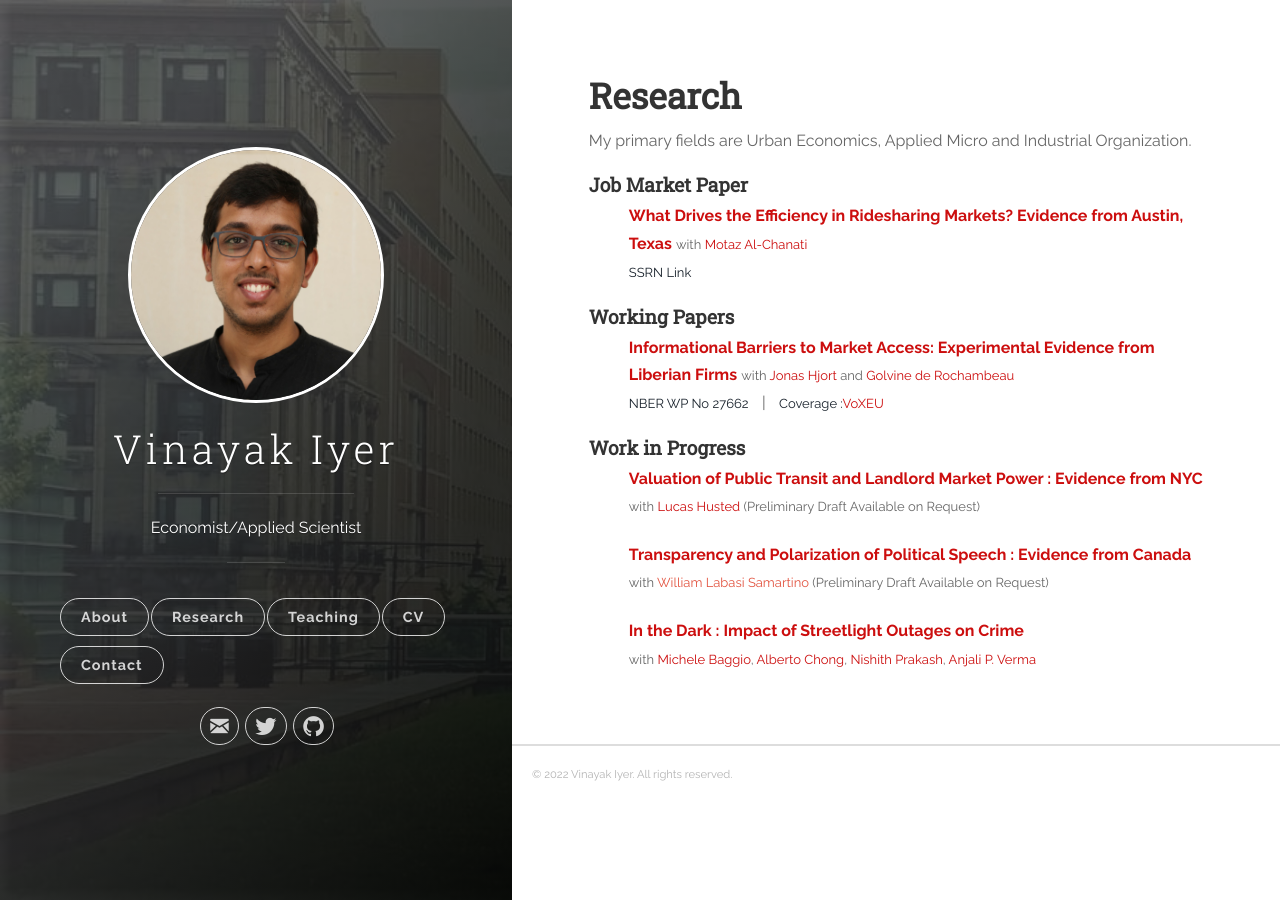
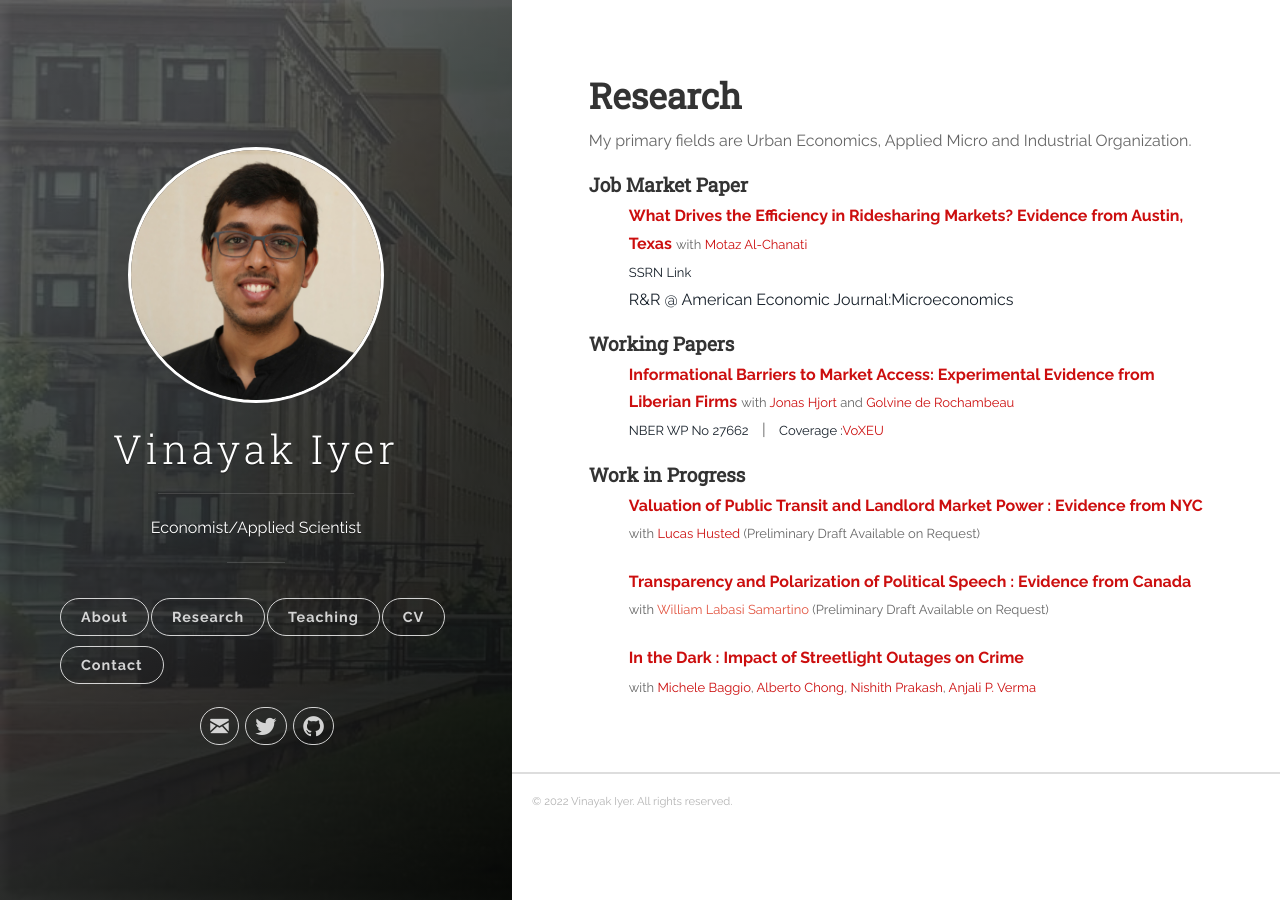
Before and after one commit to vinayakiyer/vinayakiyer.github.io, a Jekyll site: the page built from _posts/2018-06-13-research.markdown, in a window 1280 px wide. Built offline with Jekyll 4.4.1, drawn with Linux system fonts in a browser that asks for light colours.

Commit message:
Update 2018-06-13-research.markdown

```diff
--- a/_posts/2018-06-13-research.markdown
+++ b/_posts/2018-06-13-research.markdown
@@ -21,7 +21,8 @@ tags: [jekyll]
 <h4 id="working-papers"><strong>Job Market Paper</strong></h4>
 <ul>
   <p><b><font size="3"><span style="color:#505050;"><strong><a href="{{ site.baseurl }}/files/Iyer_JMP.pdf" style="color:#cc0e0e;" target="_blank">What Drives the Efficiency in Ridesharing Markets? Evidence from Austin, Texas</a></strong></span></font> <font size="2">with <a href="https://motazac.github.io/" style="color:#cc0e0e;" target="_blank">Motaz Al-Chanati</a> </font></b>
-  <br/><font size="2"><a href="https://papers.ssrn.com/sol3/papers.cfm?abstract_id=3959363" style="color:#17202a;">SSRN Link</a></font></p></ul>
+  <br/><font size="2"><a href="https://papers.ssrn.com/sol3/papers.cfm?abstract_id=3959363" style="color:#17202a;">SSRN Link</a></font>
+  <br/><font size="3"><a  style="color:#17202a;">R&R @ American Economic Journal:Microeconomics</a></font></p></ul>
 
 <h4 id="working-papers"><strong>Working Papers</strong></h4>
 <ul>
```
